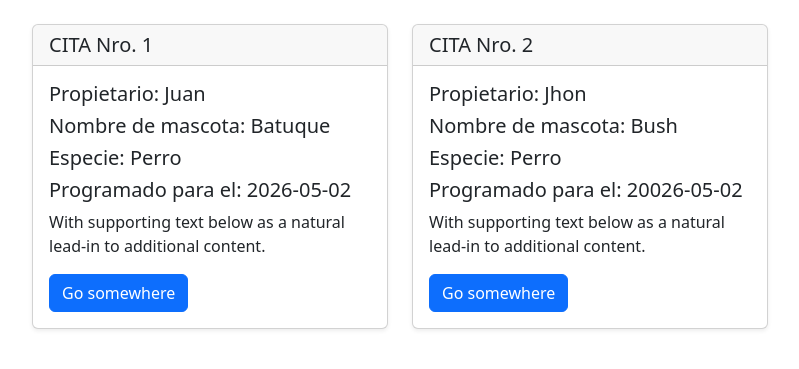
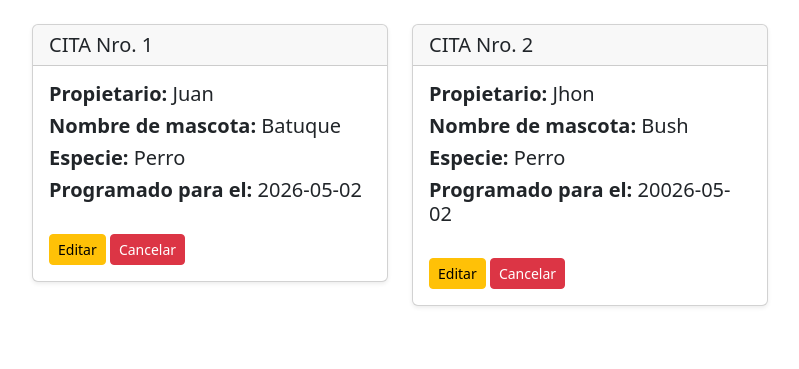
Before and after one commit to AlejandroPaco71/sist_medico, a Flask app: page / in a window 1280 px wide. Shown: the part 56-425 px from the top of the page, without its empty margins (50-849 px from the left). Run offline with Flask 3, Linux system fonts and the light colour scheme; data comes from the database, SQL or seed files in the repository.

Commit message:
Se mejoro la vista de mis citas

```diff
--- a/templates/index.html
+++ b/templates/index.html
@@ -10,14 +10,14 @@
         <div class="card shadow-sm">
             <h5 class="card-header">CITA Nro. {{ loop.index }}</h5>
             <div class="card-body">
-                <h5 class="card-title">Propietario: {{ cita.propietario}}</h5>
-                <h5 class="card-title">Nombre de mascota: {{ cita.mascota}}</h5>
-                <h5 class="card-title">Especie: {{ cita.especie }}</h5>
-                <h5 class="card-title">Programado para el: {{ cita.fecha }}</h5>
-                <p class="card-text">With supporting text below as a natural lead-in to additional content.</p>
+                <h5 class="card-title"><strong>Propietario:</strong> {{ cita.propietario}}</h5>
+                <h5 class="card-title"><strong>Nombre de mascota:</strong> {{ cita.mascota}}</h5>
+                <h5 class="card-title"><strong>Especie:</strong> {{ cita.especie }}</h5>
+                <h5 class="card-title"><strong>Programado para el:</strong> {{ cita.fecha }}</h5> <br>
 
 
-                <a href="#" class="btn btn-primary">Go somewhere</a>
+                <a href="/modificar/{{ cita.id }}" class="btn btn-sm btn-warning">Editar</a>
+                <a href="/cancelar/{{ cita.id }}" class="btn btn-sm btn-danger" onclick="return confirm('¿Eliminar cita?')">Cancelar</a>
             </div>
         </div>
     </div>
```
